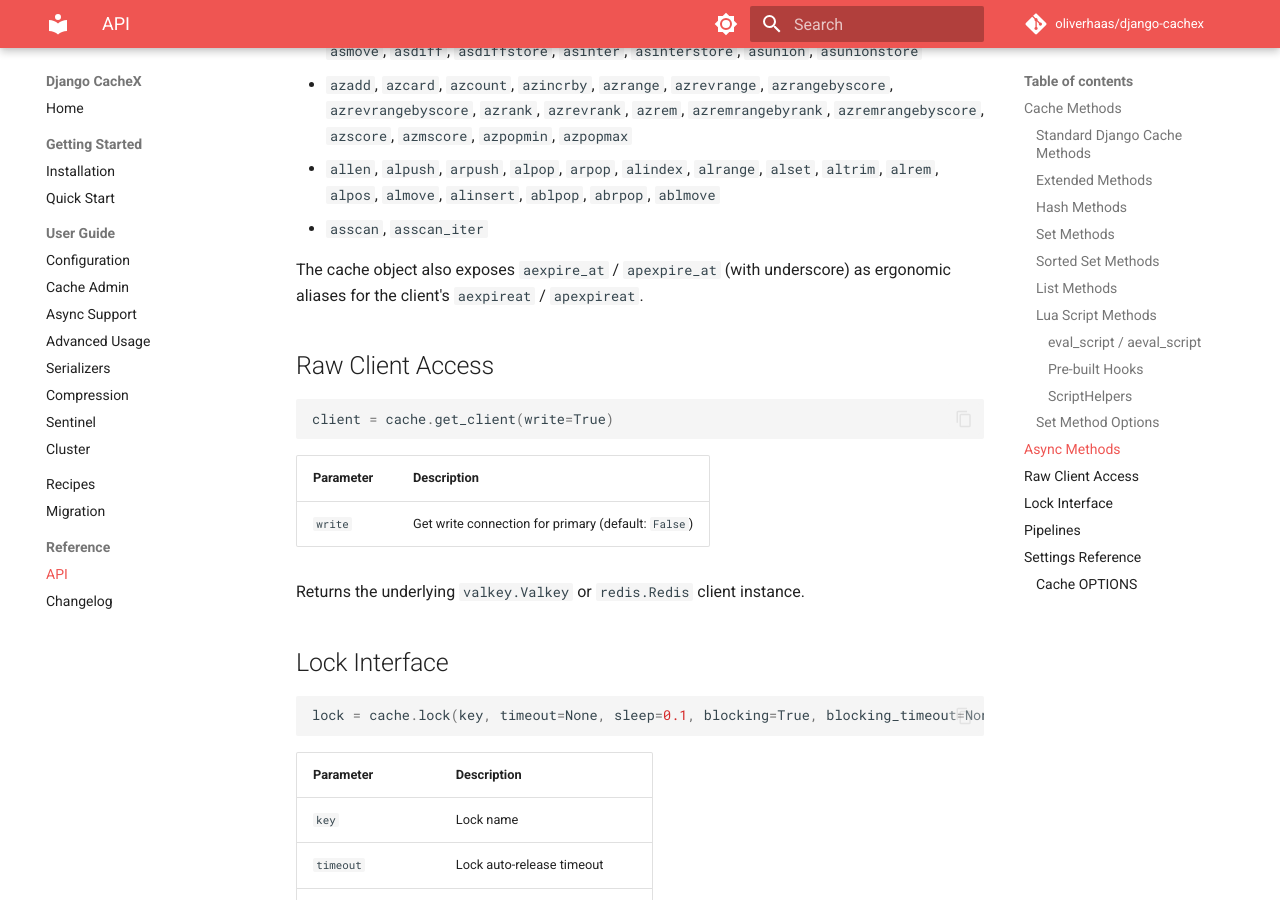
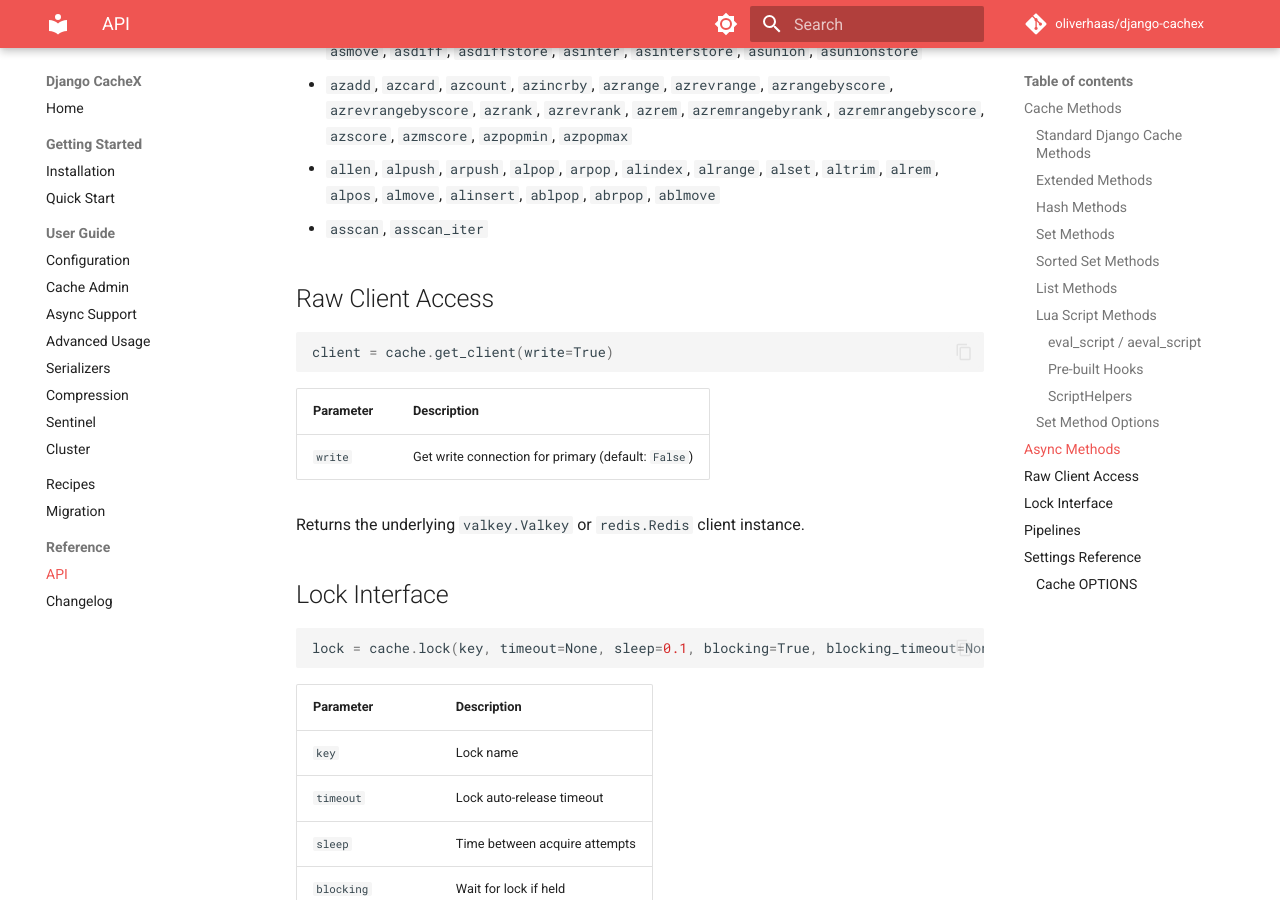
Before and after one commit to oliverhaas/django-cachex, an MkDocs documentation site: the page built from docs/reference/api.md, in a window 1280 px wide and 900 px high, scrolled down 7985 px. Built offline with MkDocs 1.6.1 and Material for MkDocs 9.7.7, drawn with Linux system fonts in a browser that asks for light colours; comment, search, counter and statistics services are not loaded; the version menu is left out; some of the changed text lies outside the part shown.

Commit message:
refactor: rename expire_at -> expireat, follow redis-py convention (#86)
The package was split: clients (default + rust + rust-pipeline) used
no underscore (`expireat`/`pexpireat`/`aexpireat`/`apexpireat`, matching
redis-py), while the cache facade, default pipeline, and admin
wrappers used the underscored variant. Settle on the redis-py form
everywhere.

- django_cachex/cache/default.py: KeyValueCache facade renames
  expire_at/pexpire_at/aexpire_at/apexpire_at -> expireat/...
- django_cachex/client/pipeline.py: pipeline.expire_at/pexpire_at ->
  expireat/pexpireat
- django_cachex/admin/wrappers.py: BaseCacheExtensions stub renames
  match.
- tests/cache/test_timeouts.py: method body calls + test method names
  renamed (test_expire_at_* -> test_expireat_*).
- docs/{user-guide/advanced,reference/api,reference/changelog}: prose
  + tables updated. Dropped the now-stale "underscore aliases" note in
  api.md.

Note: Django's own session-cookie API is `get_expire_at_browser_close`;
that's untouched.

````diff
--- a/docs/reference/api.md
+++ b/docs/reference/api.md
@@ -35,8 +35,8 @@
 | `pttl(key)` | Get TTL in milliseconds (`None` = no expiry, `-2` = not found) |
 | `expire(key, timeout)` | Set expiration in seconds |
 | `pexpire(key, timeout)` | Set expiration in milliseconds |
-| `expire_at(key, when)` | Set expiration at datetime |
-| `pexpire_at(key, when)` | Set expiration at datetime (ms precision) |
+| `expireat(key, when)` | Set expiration at datetime |
+| `pexpireat(key, when)` | Set expiration at datetime (ms precision) |
 | `persist(key)` | Remove expiration |
 | `type(key)` | Get the data type of a key |
 | `lock(key, ...)` | Get a distributed lock |
@@ -232,8 +232,6 @@
 - `allen`, `alpush`, `arpush`, `alpop`, `arpop`, `alindex`, `alrange`, `alset`, `altrim`, `alrem`, `alpos`, `almove`, `alinsert`, `ablpop`, `abrpop`, `ablmove`
 - `asscan`, `asscan_iter`
 
-The cache object also exposes `aexpire_at` / `apexpire_at` (with underscore) as ergonomic aliases for the client's `aexpireat` / `apexpireat`.
-
 ## Raw Client Access
 
 ```python
````
Also changed, not shown: docs/reference/changelog.md (+1 -1 lines), docs/user-guide/advanced.md (+2 -2 lines), 4 other files.
